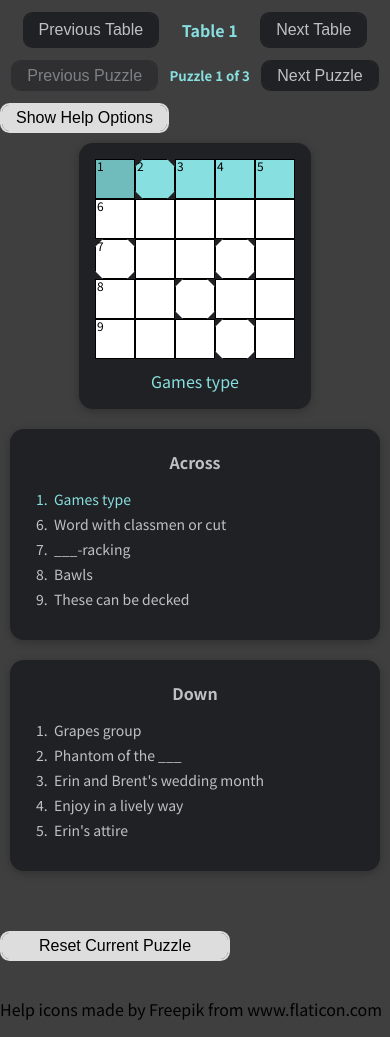
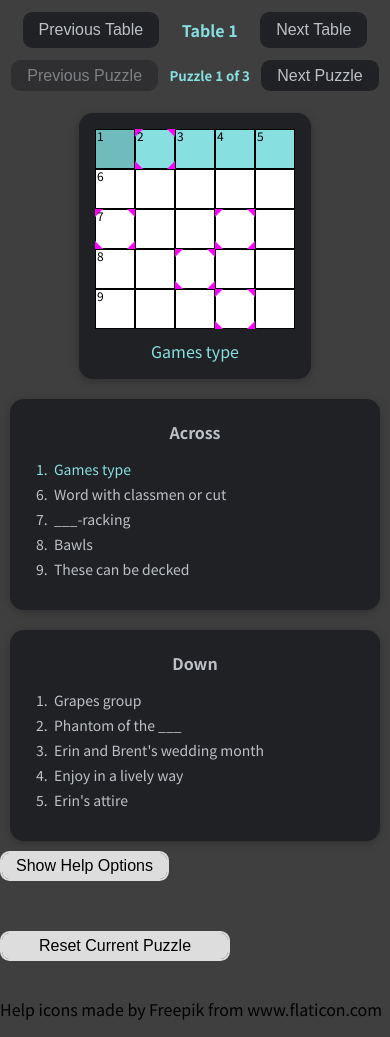
Before and after one commit to bka04/wedding, a React (Create React App) app: page / in a window 390 px wide. Built offline with nearby package versions, Linux system fonts and the light colour scheme.

Commit message:
Updates for mobile

```diff
--- a/src/components/crosswords/Crossword.js
+++ b/src/components/crosswords/Crossword.js
@@ -366,9 +366,6 @@ const Crossword = (props) => {
       {/* <Card className='dark'>
         <CrosswordStatus />
       </Card> */}
-      <CrosswordPowerUps
-        onClick={powerUpOnClickHandler}
-      />
       {/* {state.solved && !props.isThisLastPuzzle ? <div className='dark nextPuzzleDiv'><Button className="nextPuzzleBtn" onClick={nextPuzzleHandler}>
             Next Puzzle</Button></div> : null
       } */}
@@ -405,6 +402,9 @@ const Crossword = (props) => {
           />
         </Card>
       </div>
+      <CrosswordPowerUps
+          onClick={powerUpOnClickHandler}
+        />
       <div className='crosswordFooter'>
         <Button className="resetBtn" onClick={resetGrid}>
           Reset Current Puzzle
--- a/src/components/crosswords/CrosswordCell.css
+++ b/src/components/crosswords/CrosswordCell.css
@@ -11,7 +11,7 @@
   cursor: pointer;
   -webkit-user-select: none;
   -webkit-touch-callout: none;
-  -moz-user-select: none;
+  -moz-user-select: -moz-none;
   -ms-user-select: none;
   user-select: none;
 }
@@ -61,6 +61,7 @@
 
 .cell {
   position: relative;
+  background-color: fuchsia;
 }
 
 .questionNumber {
--- a/src/components/jumble/JumbleCell.css
+++ b/src/components/jumble/JumbleCell.css
@@ -12,7 +12,7 @@
   margin: 5px;
   -webkit-user-select: none;
   -webkit-touch-callout: none;
-  -moz-user-select: none;
+  -moz-user-select: -moz-none;
   -ms-user-select: none;
   user-select: none;
 }
```
